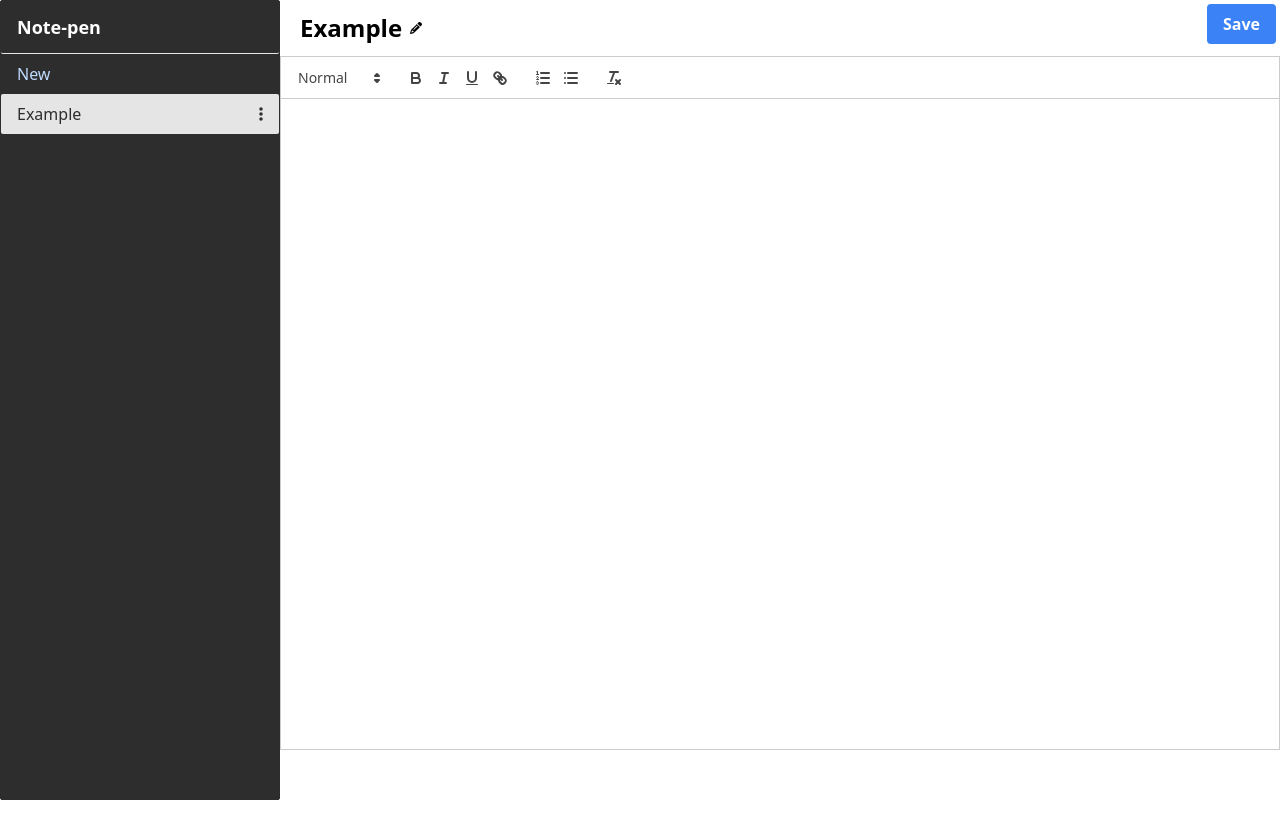
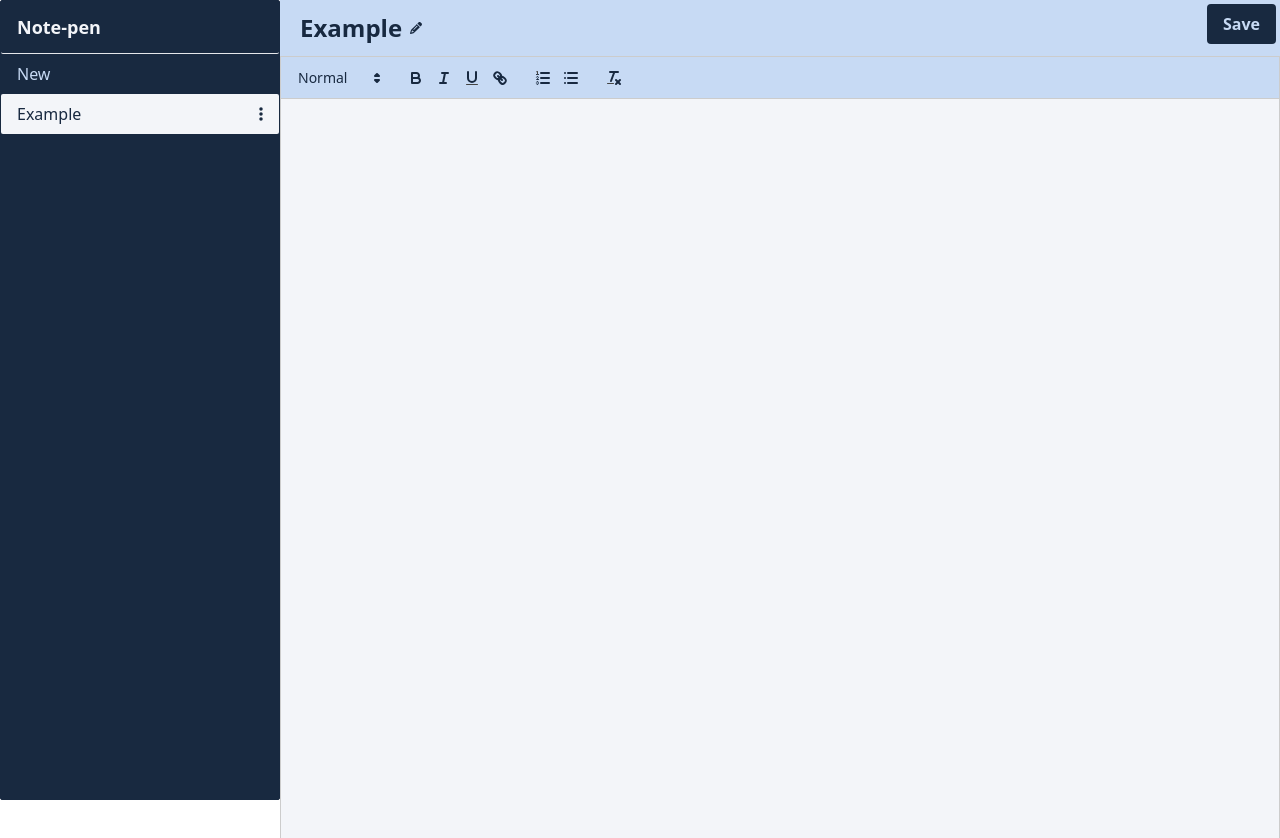
Before and after one commit to AmolKumarGupta/Note-pen, a React (Create React App) app: page / in a window 1280 px wide. Shown: the top 838 px of the page. Before the commit the page ends 800 px from the top, so only its background shows below. Built offline with nearby package versions, Linux system fonts and the light colour scheme.

Commit message:
feat: color theme

```diff
--- a/src/components/Book.tsx
+++ b/src/components/Book.tsx
@@ -28,7 +28,7 @@ export default function Book(){
     const underline = useMemo(
         ()=>{
             if( book ){
-                return book.created_at && <div className="pt-2 pb-1 px-2  text-sm">Created: { book.created_at }</div>
+                return book.created_at && <div className="pt-2 pb-1 px-2 text-hard bg-mixed text-sm border-t-[1px] border-light">Created: { book.created_at }</div>
             }
             return '';
         },
@@ -37,9 +37,9 @@ export default function Book(){
 
     return (
         <>
-        <div className="flex">
+        <div className="flex bg-mixed text-hard">
             { Title }
-            <button onClick={()=>dispatch(add([currentBook, {...book, data: textRef.current?.value as string}]))} className="bg-blue-500 hover:bg-blue-700 text-white font-bold py-2 px-4 m-1 rounded self-start" >Save</button>
+            <button onClick={()=>dispatch(add([currentBook, {...book, data: textRef.current?.value as string}]))} className="bg-hard text-mixed hover:bg-hard font-bold py-2 px-4 m-1 rounded self-start" >Save</button>
         </div>
         { underline }
 
--- a/src/components/Navbar.tsx
+++ b/src/components/Navbar.tsx
@@ -35,7 +35,7 @@ export default function Navbar(){
                 dispatch(change(ele.textContent));
             }
         }
-        return bookShelf.map( book => <li key={book} onClick={ (e)=>activeBook(e.target as HTMLLIElement)} className="px-2 lg:px-4 py-2 hover:text-front hover:cursor-pointer capitalize bookshelf">
+        return bookShelf.map( book => <li key={book} onClick={ (e)=>activeBook(e.target as HTMLLIElement)} className="px-2 lg:px-4 py-2 hover:cursor-pointer capitalize bookshelf">
             {book}
             <FontAwesomeIcon icon={faEllipsisV}
             pull="right"
@@ -90,7 +90,7 @@ export default function Navbar(){
 
     return (
         <>
-        <nav className="bg-hard text-mixed border-[1px] border-hard rounded-sm lg:px-0 lg:fixed lg:h-full lg:w-[280px]">
+        <nav className="bg-hard text-light border-[1px] border-hard rounded-sm lg:px-0 lg:fixed lg:h-full lg:w-[280px]">
             <h1 className="text-light text-lg font-bold py-3 px-2 lg:px-4 border-b-[1px] rounded-sm">
                 Note-pen
                 <span onClick={handleToggle} className="float-right lg:hidden">
@@ -99,10 +99,10 @@ export default function Navbar(){
             </h1>
             <ul className={`px-2 lg:px-0 overflow-hidden ${ state?'h-full':'h-0' } lg:h-full`}>
                 <li className="px-2 lg:px-4 py-2 hover:text-front hover:cursor-pointer flex">
-                    <div ref={createBtnRef} className="w-full text-blue-200 focus-visible:outline-none focus-visible:border-none" contentEditable="true" suppressContentEditableWarning={true} onInput={ (e)=>{ changeNewText(e) } } onKeyPress={HandleEnter} onBlur={(e)=>{resetDefault(e)}}>
+                    <div ref={createBtnRef} className="w-full text-mixed focus-visible:outline-none focus-visible:border-none" contentEditable="true" suppressContentEditableWarning={true} onInput={ (e)=>{ changeNewText(e) } } onKeyPress={HandleEnter} onBlur={(e)=>{resetDefault(e)}}>
                         {LABEL}
                     </div>
-                    <div onClick={save} className={`float-right text-xl ${ isSaveBtnHidden?"hidden":"" }`}>+</div>
+                    <div onClick={save} className={`float-right text-mixed text-xl ${ isSaveBtnHidden?"hidden":"" }`}>+</div>
                 </li>
                 { bookListItem }
             </ul>
--- a/src/index.css
+++ b/src/index.css
@@ -4,9 +4,9 @@
 
 @layer base{
     :root{
-        --light: #ffffff;
-        --mixed: #e5e5e5;
-        --hard: #2d2d2d;
+        --light: #f3f5f9;
+        --mixed: #c7daf4;
+        --hard: #182940;
     }
     * {
         font-family: system-ui, -apple-system, BlinkMacSystemFont, 'Segoe UI', Roboto, Oxygen, Ubuntu, Cantarell, 'Open Sans', 'Helvetica Neue', sans-serif;
@@ -15,7 +15,7 @@
 
 @layer components{
     .nav_active{
-        @apply bg-mixed text-hard rounded-sm mb-1;
+        @apply bg-light text-hard rounded-sm mb-1;
     }
 
     .ql-container{
--- a/src/quill.css
+++ b/src/quill.css
@@ -9,6 +9,24 @@
 
     @media screen and (min-width: 1024px) {
         .ql-editor, .ql-container {
-            min-height: 650px;
+            min-height: 850px;
         }
     }
+
+    .ql-toolbar.ql-snow{
+        background-color: var(--mixed);
+    }
+
+    .ql-container.ql-snow{
+        background-color: var(--light);
+        color: var(--hard)
+    }
+
+    .ql-snow .ql-stroke, .ql-snow .ql-picker, .ql-snow .ql-picker.ql-expanded {
+        stroke: var(--hard);
+        color: var(--hard);
+    }
+
+    .ql-snow .ql-picker-options {
+        background-color: var(--mixed);
+    }
--- a/tailwind.config.js
+++ b/tailwind.config.js
@@ -6,9 +6,9 @@ module.exports = {
   theme: {
     extend: {
       colors: {
-        light: '#ffffff',
-        mixed: '#e5e5e5',
-        hard: '#2d2d2d'
+        light: 'var(--light)',
+        mixed: 'var(--mixed)',
+        hard: 'var(--hard)'
       }
     },
   },
```
